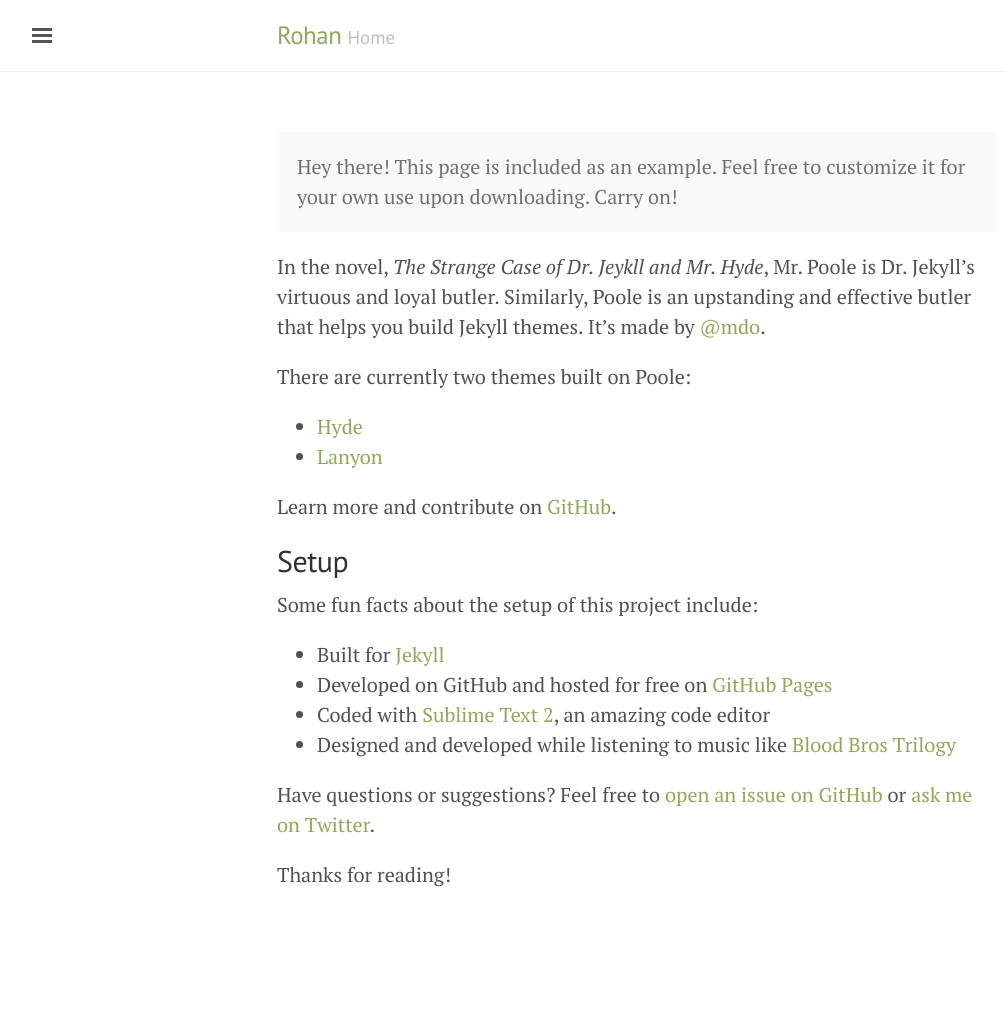
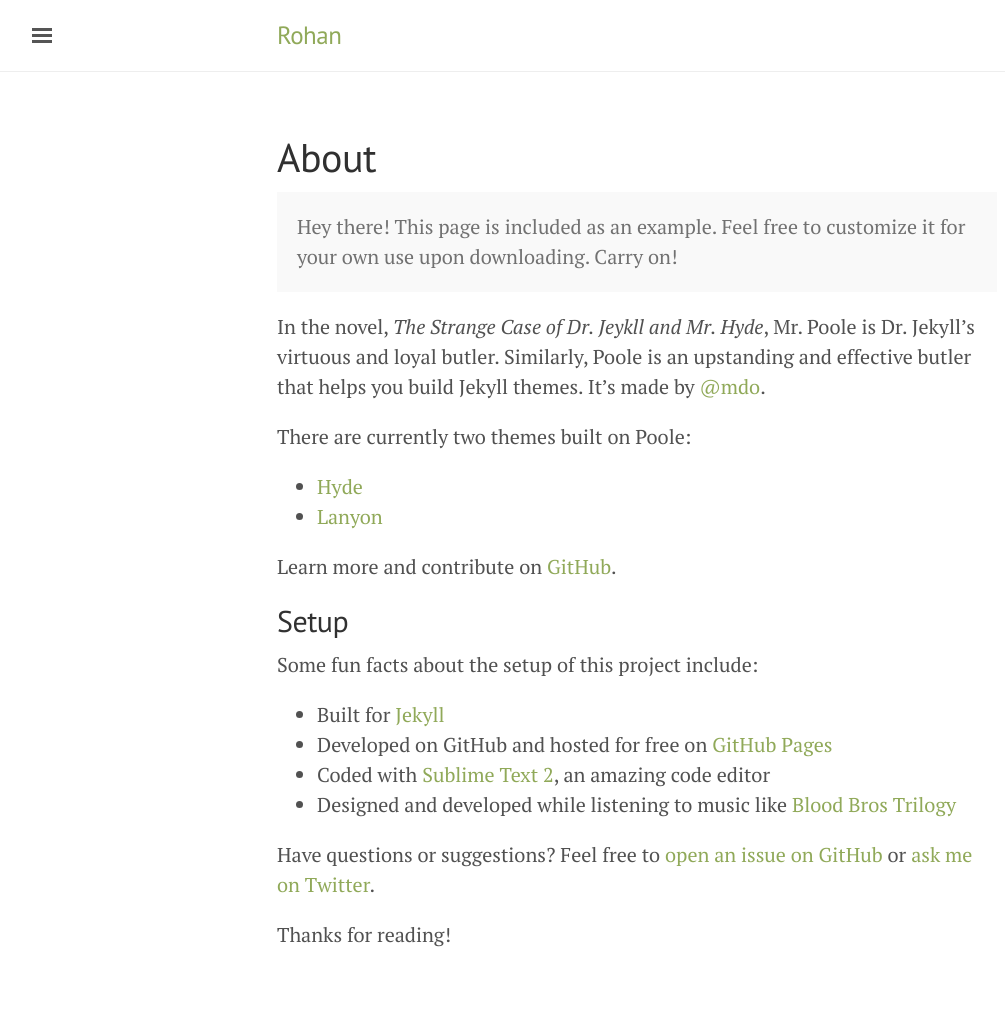
Before and after one commit to DarkStar1997/DarkStar1997.github.io, a Jekyll site: the page built from about.md, in a window 1280 px wide. Shown: the whole page, without its empty margins (3-1008 px from the left). Built offline with Jekyll 4.4.1, drawn with Linux system fonts in a browser that asks for light colours; before the commit the page ends 910 px from its top, so only the background shows below that.

Commit message:
Changed about from default to page

```diff
--- a/_config.yml
+++ b/_config.yml
@@ -6,7 +6,7 @@ absolute_permalinks: true
 
 # Setup
 title:               Rohan
-tagline:             'Home'
+tagline:             ''
 description:         'Portfolio website of <a href="https://www.linkedin.com/in/rohan-mark-gomes" target="_blank">Rohan Mark Gomes</a> . Github username: <a href="https://github.com/DarkStar1997" target="_blank">DarkStar1997</a>.'
 url:                 https://github.com/DarkStar1997
 baseurl:             /
```
Also changed, not shown: about.md (+1 -1 lines).
